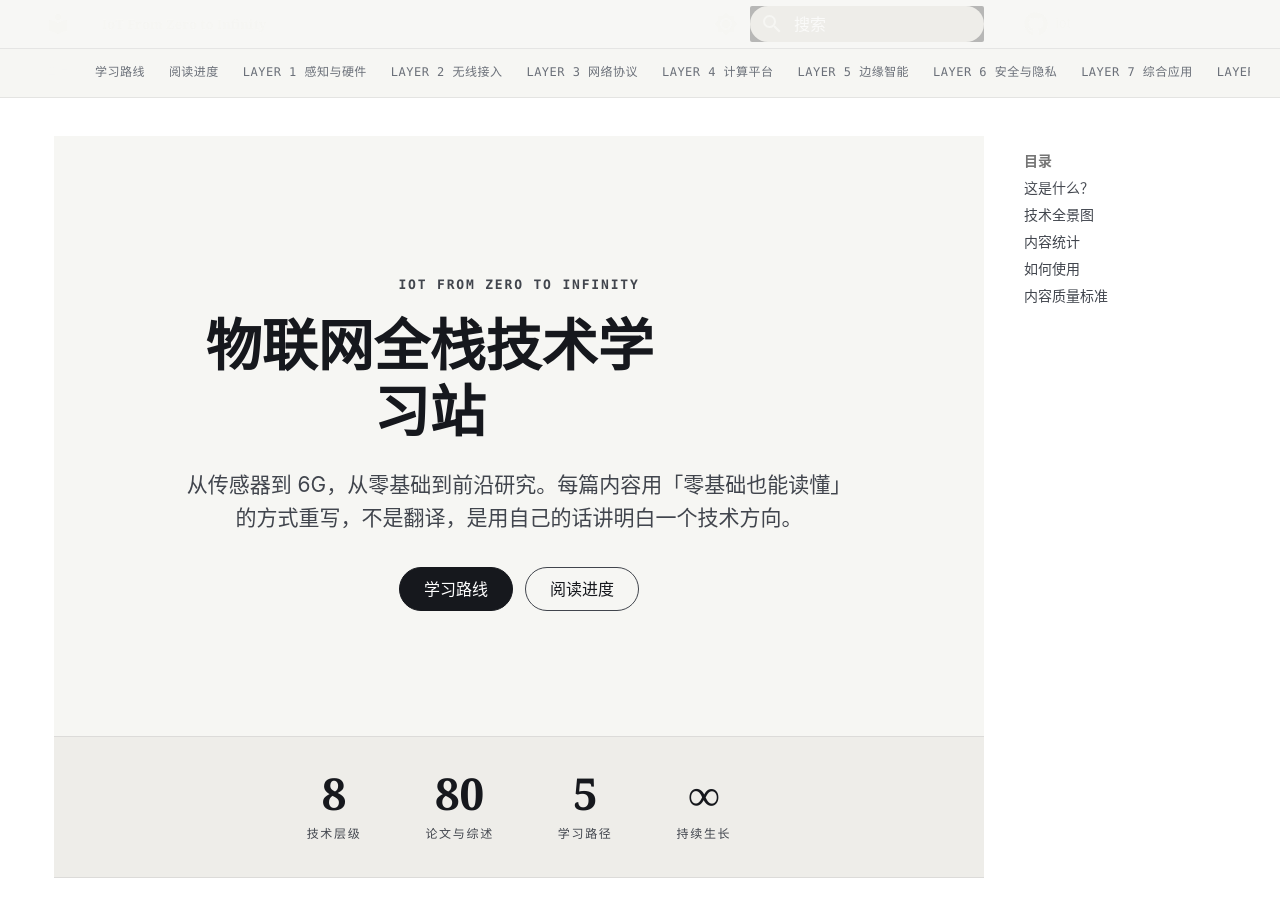
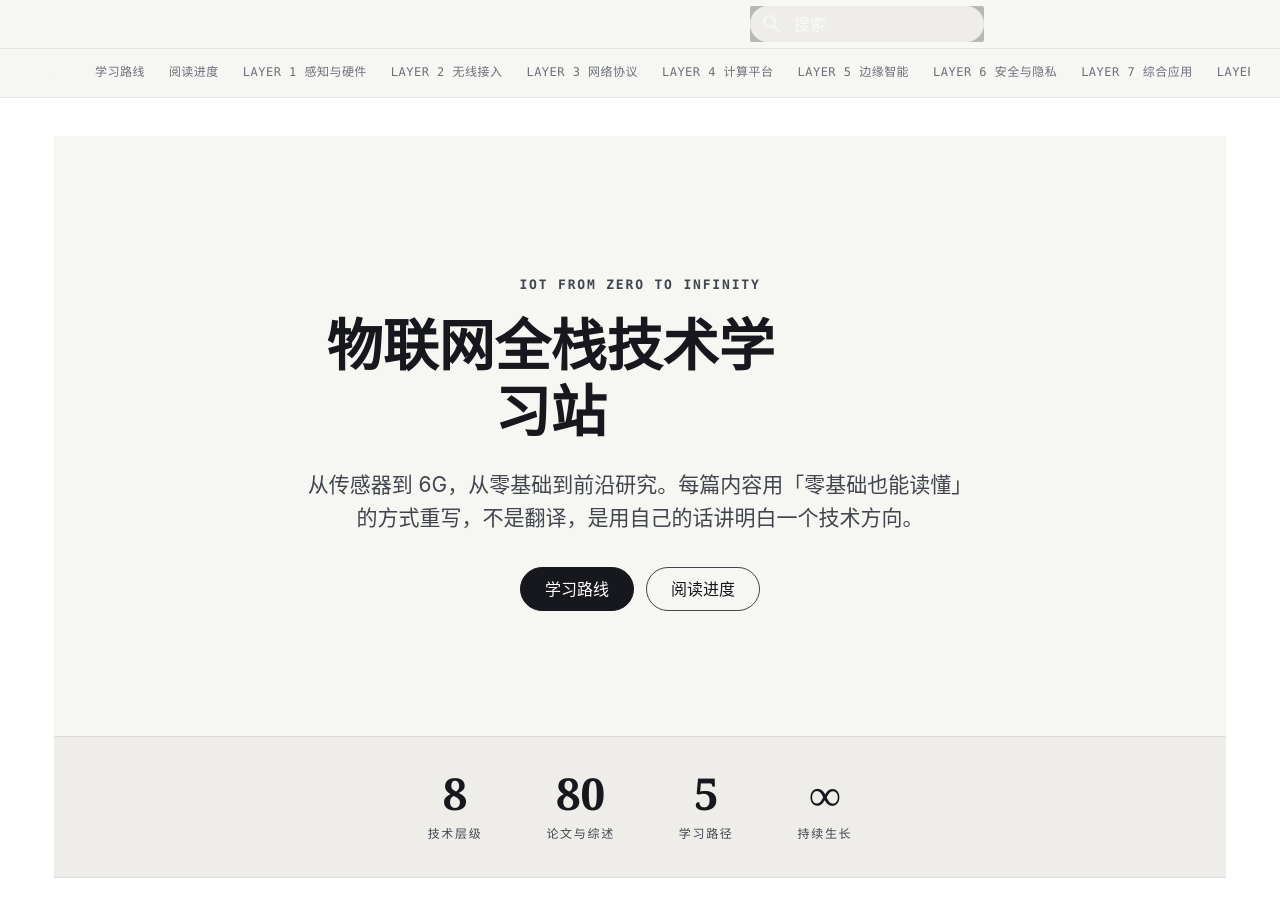
Before and after one commit to estelledc/iot, an MkDocs documentation site: the page built from docs/index.md, in a window 1280 px wide and 900 px high. Built offline with MkDocs 1.6.1 and Material for MkDocs 9.7.7, drawn with Linux system fonts in a browser that asks for light colours; comment, search, counter and statistics services are not loaded.

Commit message:
fix: hide TOC sidebar on homepage

```diff
--- a/overrides/home.html
+++ b/overrides/home.html
@@ -4,10 +4,12 @@
 
 {% block content %}
 <style>
-  /* Hide default content/sidebar on home */
-  .md-sidebar { display: none; }
+  /* Hide default content/sidebar/toc on home */
+  .md-sidebar { display: none !important; }
   .md-content__inner { max-width: none; padding: 0; }
   .md-content { margin: 0; max-width: none; }
+  .md-typeset .md-content__inner > .toc,
+  .md-nav--secondary { display: none !important; }
 
   /* ── Hero Tile ── */
   .iot-hero {
```
